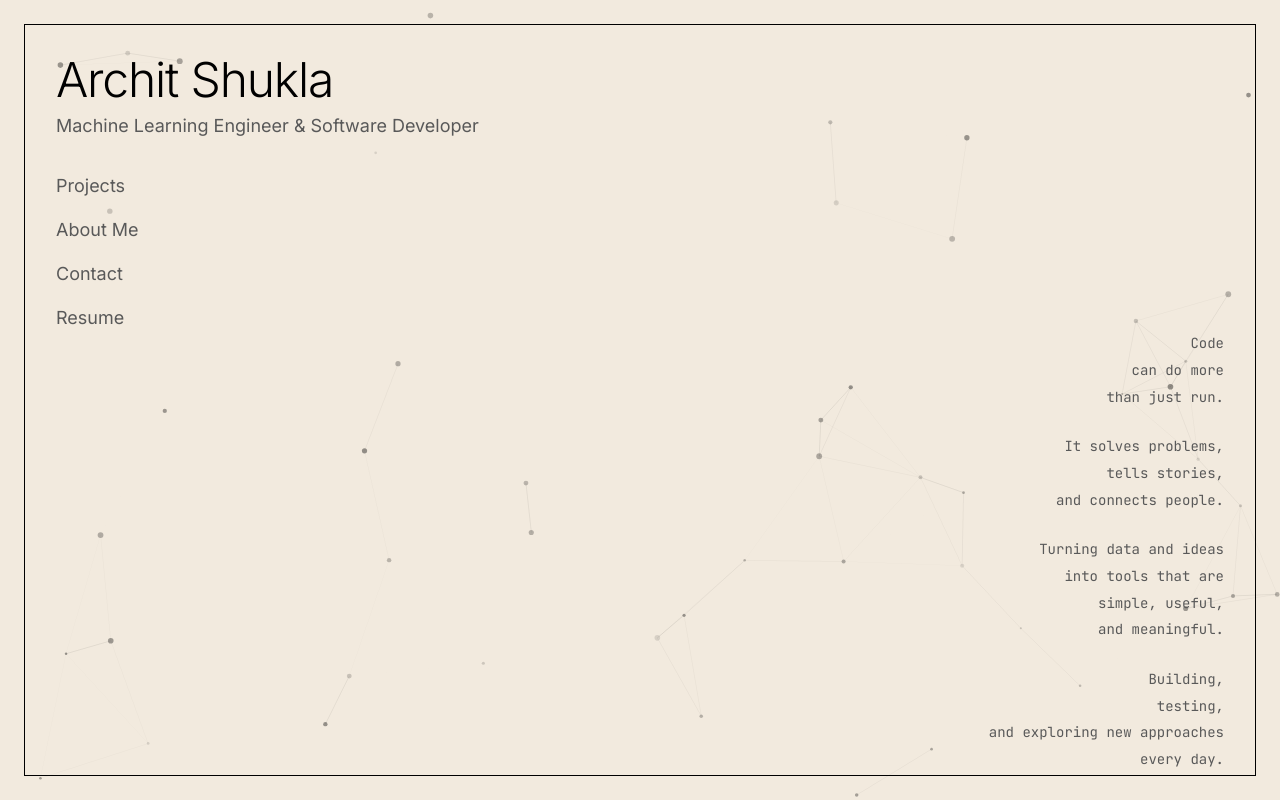
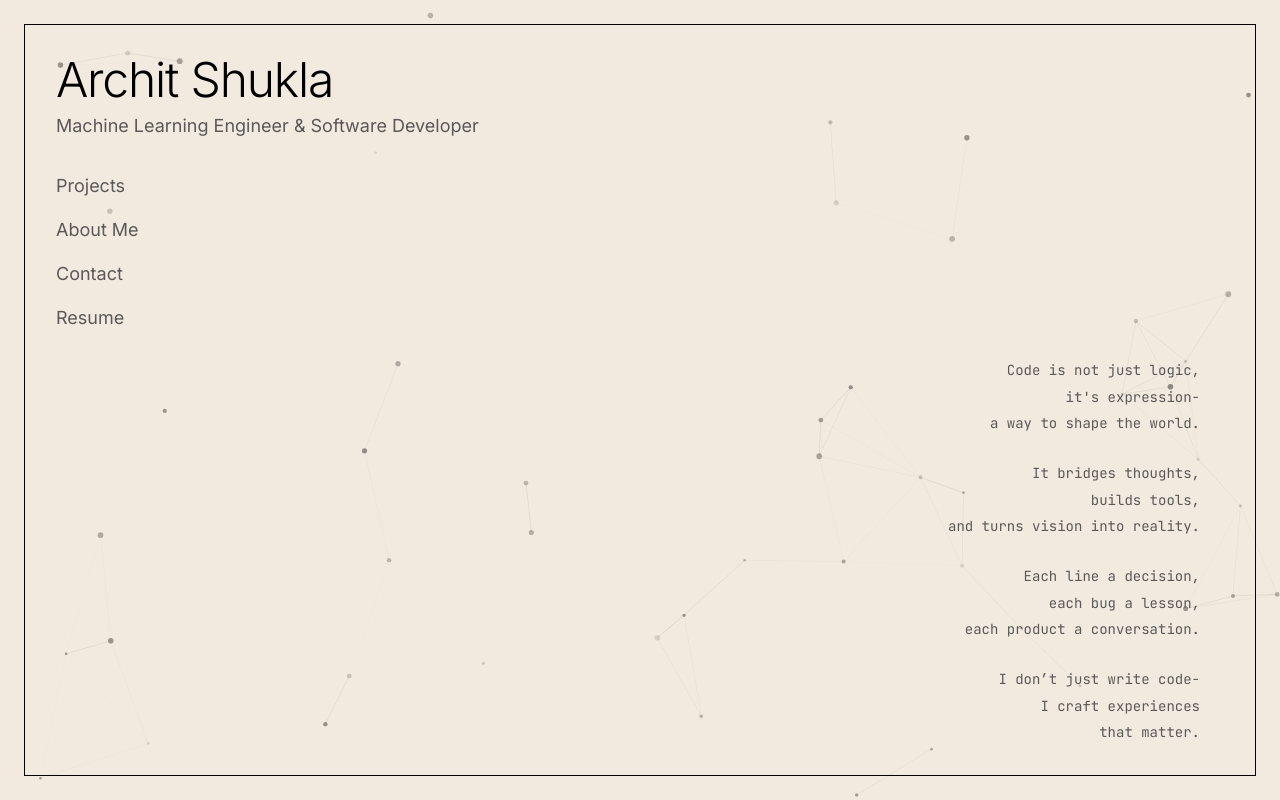
Before and after one commit to Arsh624/architshukla-portfolio, a React (Vite) app: page / in a window 1280 px wide. Built offline with nearby package versions, Linux system fonts and the light colour scheme.

Commit message:
Updated home section to avoid overflow in some devices

```diff
--- a/src/components/HomeSection.tsx
+++ b/src/components/HomeSection.tsx
@@ -9,11 +9,11 @@ const HomeSection = ({ onSectionChange }: HomeSectionProps) => {
     { id: 'projects', label: 'Projects' },
     { id: 'info', label: 'About Me' },
     { id: 'contact', label: 'Contact' },
-    { id: 'resume', label: 'Resume' }
+    { id: 'resume', label: 'Resume' },
   ];
 
   return (
-    <div className="relative h-screen flex flex-col p-6 fade-in">
+    <div className="relative h-screen flex flex-col p-6 fade-in overflow-hidden">
       <GenerativeBackground />
       <div className="absolute inset-6 border border-foreground pointer-events-none" />
 
@@ -42,7 +42,27 @@ const HomeSection = ({ onSectionChange }: HomeSectionProps) => {
           </ul>
         </nav>
 
-<div className="flex justify-end"> <div className="text-right text-sm text-muted-foreground leading-relaxed font-mono max-w-xs stagger-in"> <div className="space-y-1"> <p>Code</p> <p>can do more</p> <p>than just run.</p> <br /> <p>It solves problems,</p> <p>tells stories,</p> <p>and connects people.</p> <br /> <p>Turning data and ideas</p> <p>into tools that are</p> <p>simple, useful,</p> <p>and meaningful.</p> <br /> <p>Building,</p> <p>testing,</p> <p>and exploring new approaches</p> <p>every day.</p> </div> </div> </div>
+        <div className="flex justify-end mt-6">
+          <div className="text-right text-sm text-muted-foreground leading-relaxed font-mono max-w-xs stagger-in pr-2 md:pr-4 lg:pr-6">
+            <div className="space-y-1">
+              <p>Code is not just logic,</p>
+              <p>it's expression-</p>
+              <p>a way to shape the world.</p>
+              <br />
+              <p>It bridges thoughts,</p>
+              <p>builds tools,</p>
+              <p>and turns vision into reality.</p>
+              <br />
+              <p>Each line a decision,</p>
+              <p>each bug a lesson,</p>
+              <p>each product a conversation.</p>
+              <br />
+              <p>I don’t just write code-</p>
+              <p>I craft experiences</p>
+              <p>that matter.</p>
+            </div>
+          </div>
+        </div>
       </div>
     </div>
   );
```
